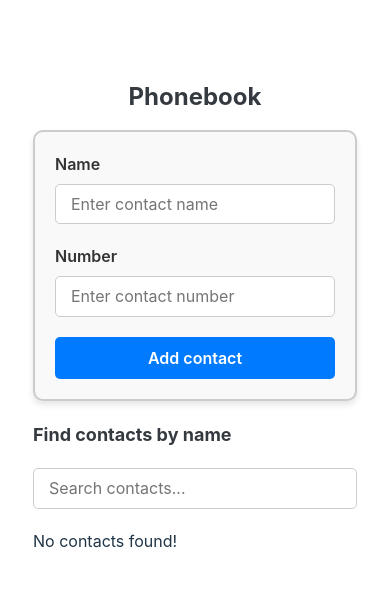
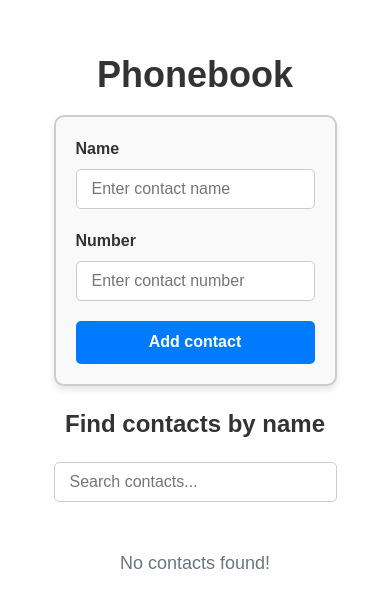
Before and after one commit to Nataliia-Aldushyna/goit-neo-react-hw-module3, a React (Vite) app: page / in a window 390 px wide. Shown: the part 104-712 px from the top of the page. Built offline with nearby package versions, Linux system fonts and the light colour scheme.

Commit message:
update App.jsx

```diff
--- a/src/App.module.css
+++ b/src/App.module.css
@@ -1,65 +1,20 @@
-.app {
-  max-width: 600px;
+.container {
+  padding: 20px;
+  max-width: 800px;
   margin: 0 auto;
-  padding: 20px;
-  background-color: #f8f9fa;
-  border-radius: 10px;
-  box-shadow: 0 4px 8px rgba(0, 0, 0, 0.1);
+  font-family: 'Arial', sans-serif;
+  color: #333;
 }
 
 .title {
-  font-size: 32px;
+  font-size: 36px;
   text-align: center;
-  color: #343a40;
+  font-weight: bold;
   margin-bottom: 20px;
 }
 
 .subtitle {
   font-size: 24px;
-  color: #343a40;
-  margin-top: 20px;
-  margin-bottom: 10px;
+  text-align: center;
+  margin-bottom: 20px;
 }
-
-.cardContainer {
-  display: grid;
-  grid-template-columns: repeat(2, 1fr);
-  gap: 16px;
-}
-
-@media (max-width: 768px) {
-  .app {
-    max-width: 90%;
-    padding: 15px;
-  }
-
-  .title {
-    font-size: 28px;
-  }
-
-  .subtitle {
-    font-size: 20px;
-  }
-
-  .cardContainer {
-    grid-template-columns: 1fr;
-  }
-}
-
-@media (max-width: 480px) {
-  .app {
-    padding: 10px;
-  }
-
-  .title {
-    font-size: 24px;
-  }
-
-  .subtitle {
-    font-size: 18px;
-  }
-
-  .cardContainer {
-    gap: 12px;
-  }
-}
--- a/src/components/ContactList/ContactList.module.css
+++ b/src/components/ContactList/ContactList.module.css
@@ -1,88 +1,86 @@
-.list {
-  list-style: none;
-  padding: 0;
-  margin: 0;
+.contactList {
   display: grid;
-  grid-template-columns: repeat(2, 1fr);
-  gap: 16px;
+  grid-template-columns: repeat(auto-fill, minmax(250px, 1fr));
+  gap: 20px;
+  padding: 10px;
 }
 
-.item {
+.contactItem {
   display: flex;
   align-items: center;
-  justify-content: space-between;
-  background-color: #ffffff;
-  border-radius: 8px;
-  padding: 10px;
-  box-shadow: 0 2px 4px rgba(0, 0, 0, 0.1);
+  padding: 15px;
+  border: 1px solid #ccc;
+  border-radius: 10px;
+  background-color: #f9f9f9;
+  box-shadow: 0 4px 6px rgba(0, 0, 0, 0.1);
+  transition: transform 0.2s;
+}
+
+.contactItem:hover {
+  transform: scale(1.02);
+}
+
+.avatar {
+  flex-shrink: 0;
+  margin-right: 15px;
+}
+
+.avatarIcon {
+  font-size: 40px;
+  color: #6c757d;
 }
 
 .contactInfo {
-  display: flex;
-  align-items: center;
-  gap: 10px;
+  flex-grow: 1;
 }
 
 .name {
   font-size: 18px;
-  font-weight: 600;
-  color: #212529;
+  font-weight: bold;
+  margin: 0;
+}
+
+.numberWrapper {
+  display: flex;
+  align-items: center;
+  gap: 8px;
+}
+
+.phoneIcon {
+  font-size: 16px;
+  color: #28a745;
 }
 
 .number {
+  margin: 0;
   font-size: 16px;
-  color: #495057;
 }
 
-.deleteButton {
-  background-color: #e63946;
-  color: #ffffff;
+.button {
+  background-color: #dc3545;
+  color: white;
   border: none;
-  border-radius: 4px;
-  padding: 5px 10px;
+  padding: 8px 15px;
+  border-radius: 5px;
+  font-size: 14px;
   cursor: pointer;
-  transition: background-color 0.3s ease;
+  transition: background-color 0.3s;
+  margin-left: 20px;
 }
 
-.deleteButton:hover {
-  background-color: #d62828;
+.button:hover {
+  background-color: #c82333;
+}
+
+.noContacts {
+  grid-column: span 2;
+  text-align: center;
+  font-size: 18px;
+  color: #6c757d;
 }
 
 @media (max-width: 768px) {
-  .list {
+  .contactList {
     grid-template-columns: 1fr;
   }
-
-  .item {
-    flex-direction: column;
-    align-items: flex-start;
-    padding: 15px;
-  }
-
-  .contactInfo {
-    flex-direction: column;
-    align-items: flex-start;
-  }
-
-  .name {
-    font-size: 16px;
-  }
-
-  .number {
-    font-size: 14px;
-  }
 }
-
-@media (max-width: 480px) {
-  .item {
-    padding: 10px;
-  }
-
-  .name {
-    font-size: 14px;
-  }
-
-  .number {
-    font-size: 12px;
-  }
-}
```
